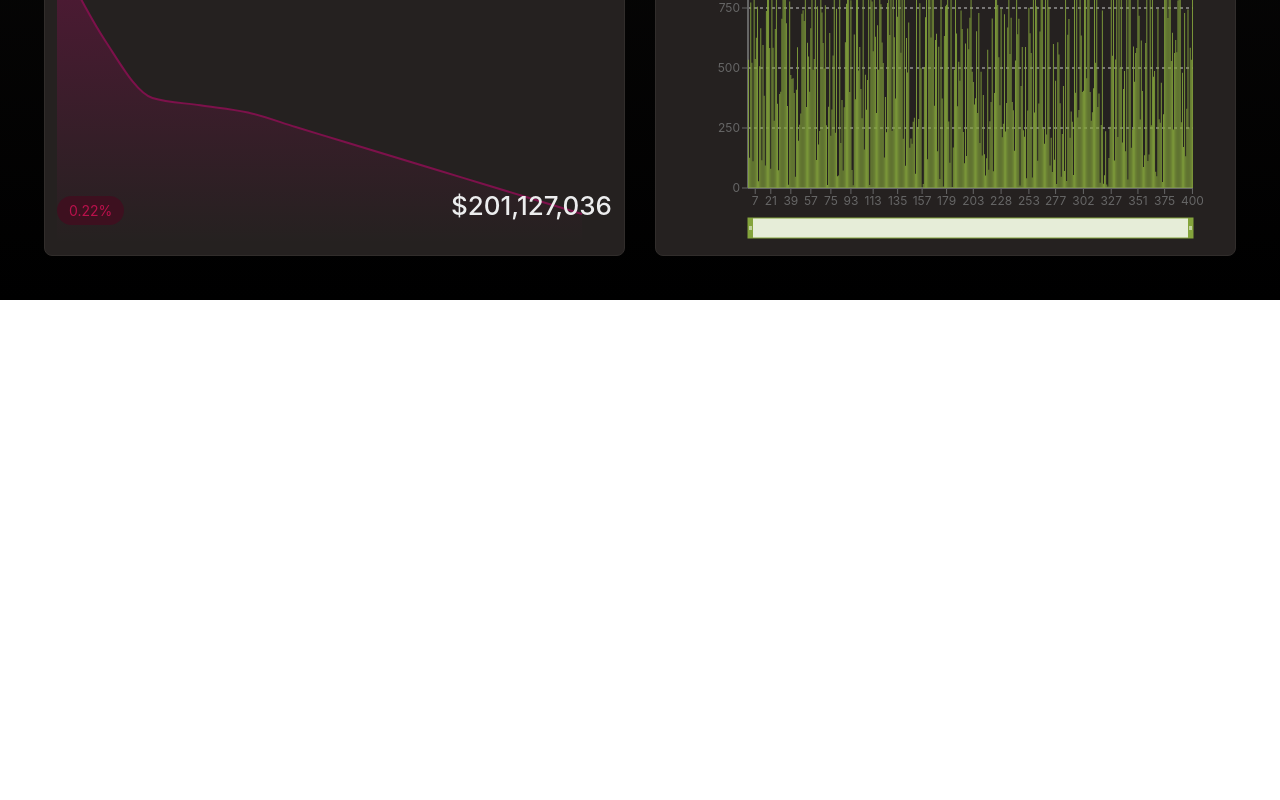
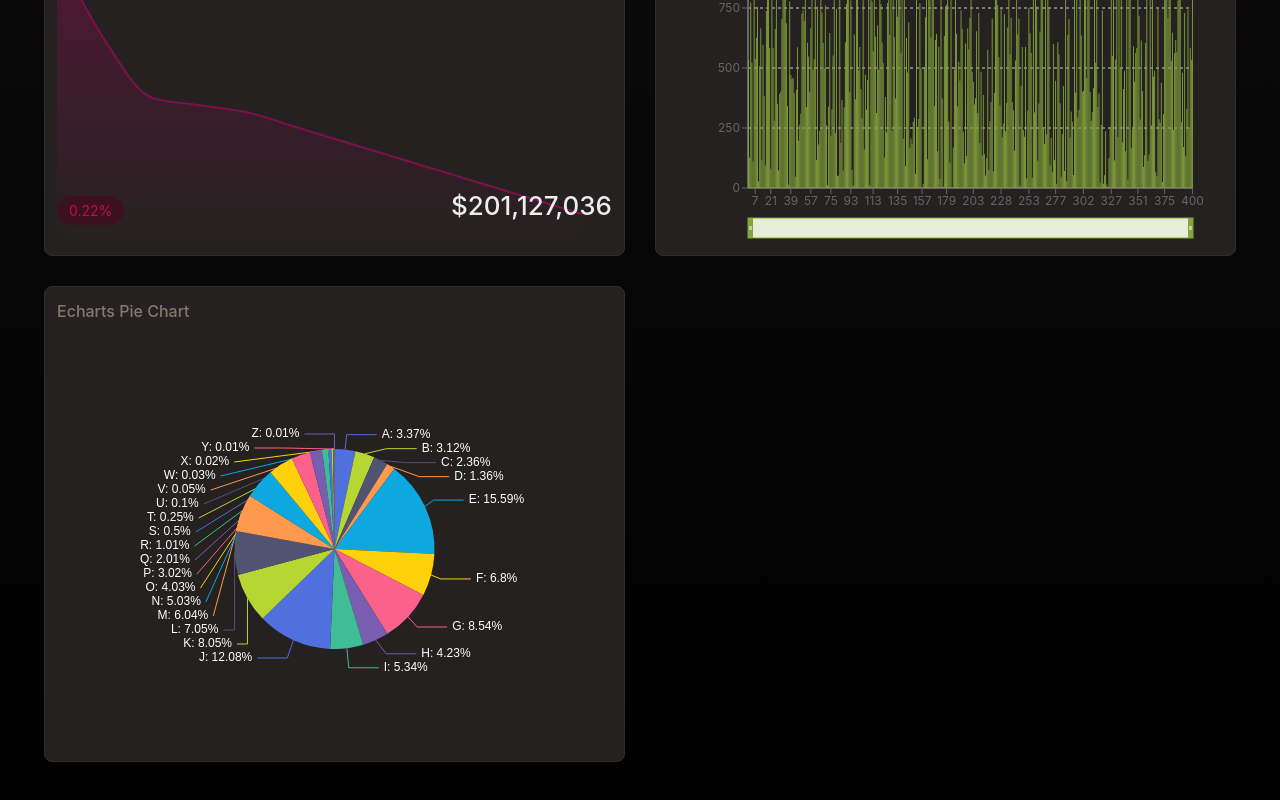
Before and after one commit to DeepakS-Github/Graphs, a React (Vite) app: page / in a window 1280 px wide. Shown: the part 1962-2762 px from the top of the page. Before the commit the page ends 2262 px from the top, so only its background shows below. Built offline with nearby package versions, Linux system fonts and the light colour scheme.

Commit message:
Implementation of Echarts Pie Chart

```diff
--- a/package.json
+++ b/package.json
@@ -13,6 +13,7 @@
     "@chakra-ui/react": "^2.8.2",
     "@emotion/react": "^11.11.3",
     "@emotion/styled": "^11.11.0",
+    "echarts-for-react": "^3.0.2",
     "framer-motion": "^11.0.3",
     "react": "^18.2.0",
     "react-dom": "^18.2.0",
--- /dev/null
+++ b/src/components/common/EchartsPie.tsx
@@ -0,0 +1,70 @@
+import ReactECharts from 'echarts-for-react';
+
+const EchartsPie: React.FC = () => {
+    const option = {
+        tooltip: {
+            trigger: 'item',
+            formatter: "{a} <br/>{b} : {c} ({d}%)"
+        },
+        series: [
+            {
+                name: 'Dummy Data',
+                type: 'pie',
+                // radius: ['40%', '70%'],  // Set the inner and ourter radius of the pie chart to make it look like doughnut chart
+                data: [
+                    { value: 335, name: 'A' },
+                    { value: 310, name: 'B' },
+                    { value: 234, name: 'C' },
+                    { value: 135, name: 'D' },
+                    { value: 1548, name: 'E' },
+                    { value: 675, name: 'F' },
+                    { value: 848, name: 'G' },
+                    { value: 420, name: 'H' },
+                    { value: 530, name: 'I' },
+                    { value: 1200, name: 'J' },
+                    { value: 800, name: 'K' },
+                    { value: 700, name: 'L' },
+                    { value: 600, name: 'M' },
+                    { value: 500, name: 'N' },
+                    { value: 400, name: 'O' },
+                    { value: 300, name: 'P' },
+                    { value: 200, name: 'Q' },
+                    { value: 100, name: 'R' },
+                    { value: 50, name: 'S' },
+                    { value: 25, name: 'T' },
+                    { value: 10, name: 'U' },
+                    { value: 5, name: 'V' },
+                    { value: 3, name: 'W' },
+                    { value: 2, name: 'X' },
+                    { value: 1, name: 'Y' },
+                    { value: 1, name: 'Z' }
+                ],
+                label: {
+                    show: true,
+                    formatter: '{b}: {d}%',
+                    textStyle: {
+                        color: 'white' // Set label text color to white
+                    }
+                },
+                itemStyle: {
+                    emphasis: {
+                        shadowBlur: 10,
+                        shadowOffsetX: 0,
+                        shadowColor: 'rgba(0, 0, 0, 0.5)'
+                    }
+                }
+            }
+        ]
+    };
+
+    return (
+        <>
+            <ReactECharts
+                option={option}
+                style={{ height: 400 }}
+            />
+        </>
+    );
+};
+
+export default EchartsPie;
--- /dev/null
+++ b/src/components/overview/EchartPieCard.tsx
@@ -0,0 +1,17 @@
+import Card from "../common/Card"
+import CardText from "../common/CardText"
+import { Box } from "@chakra-ui/react"
+import EchartsPie from "../common/EchartsPie"
+
+const EchartPieCard = () => {
+    return (
+        <Card>
+            <Box position={"relative"} marginBottom={"20px"}>
+                <CardText content="Echarts Pie Chart" fontSize="16px" />
+            </Box>
+            <EchartsPie/>
+        </Card>
+    )
+}
+
+export default EchartPieCard
--- a/src/pages/Overview.tsx
+++ b/src/pages/Overview.tsx
@@ -11,6 +11,7 @@ import MultlineGraphCard from "../components/overview/MultlineGraphCard"
 import InflowOutflowGraphCard from "../components/overview/InflowOutflowGraphCard"
 import NonInteractiveLineGraphCard from "../components/overview/NonInteractiveLineGraphCard"
 import ZoomingBarGraphCard from "../components/overview/ZoomingBarGraphCard"
+import EchartPieCard from "../components/overview/EchartPieCard"
 
 const Overview = () => {
   return (
@@ -27,6 +28,7 @@ const Overview = () => {
           <InflowOutflowGraphCard />
           <NonInteractiveLineGraphCard />
           <ZoomingBarGraphCard/>
+          <EchartPieCard/>
         </SimpleGrid>
       </Flex>
     </>
```
Also changed, not shown: 1 other file (tests, documents, lock files or other folders).
